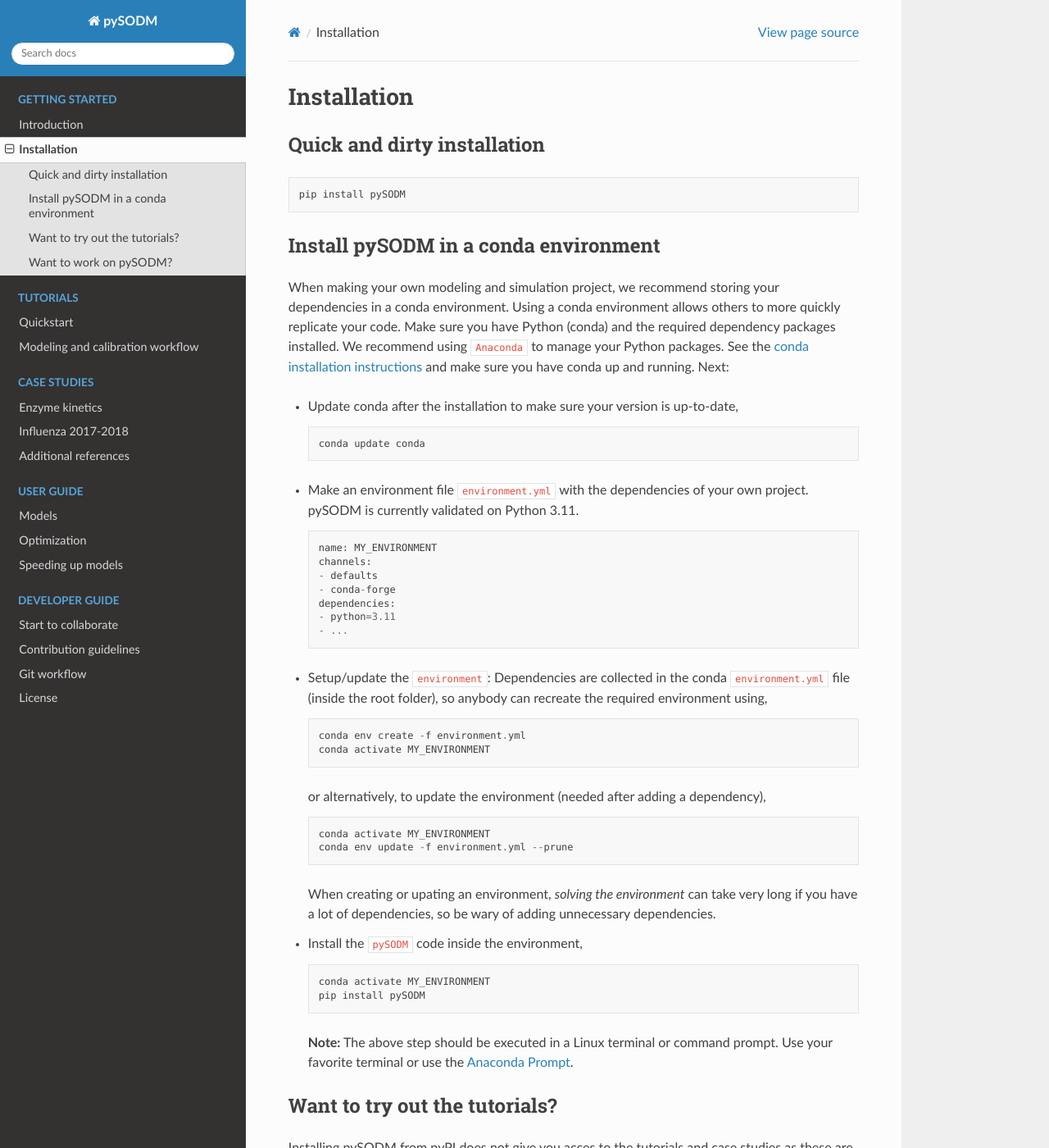
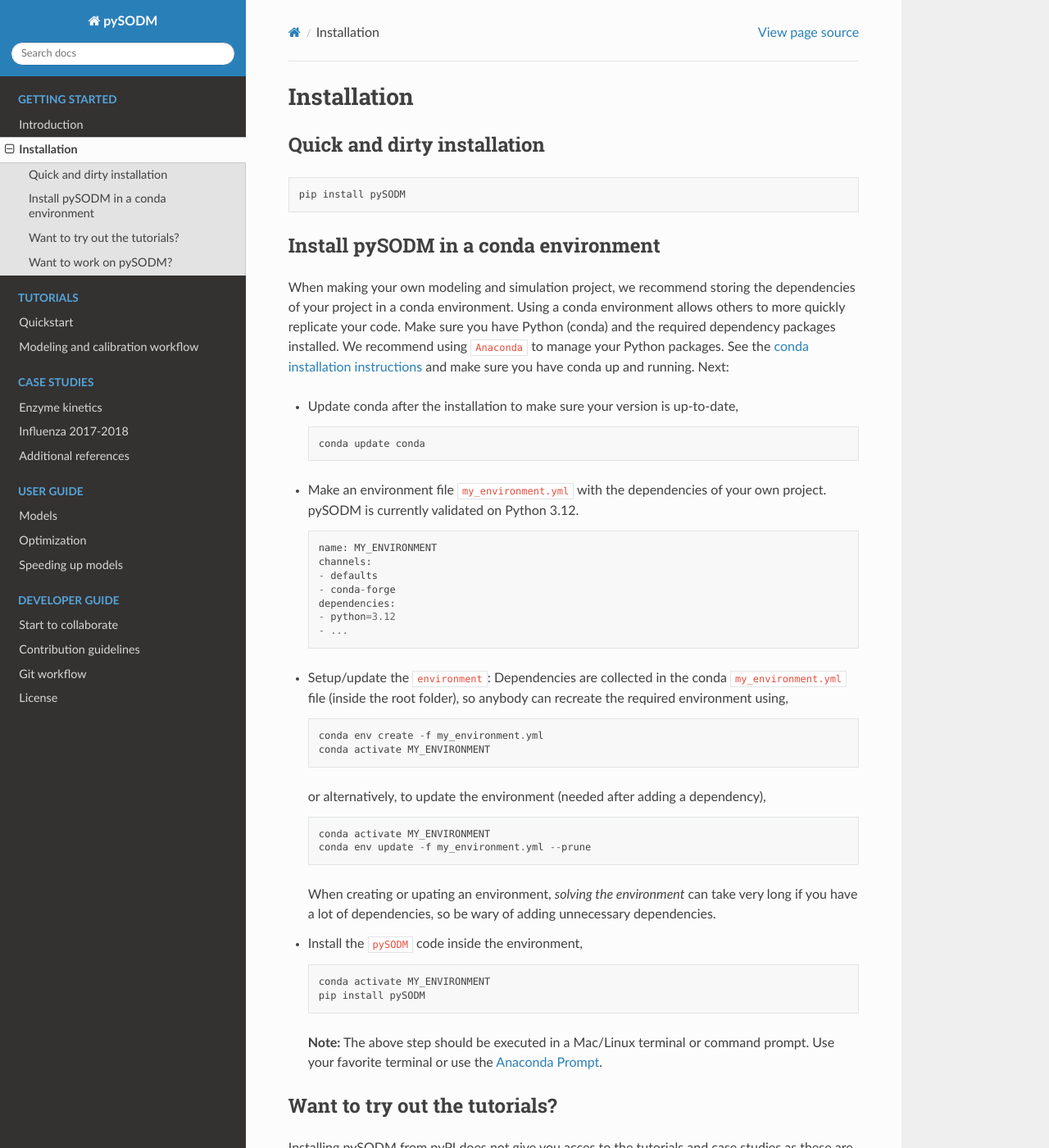
Before and after one commit to twallema/pySODM, a Sphinx documentation site: the page built from docs/installation.md, in a window 1280 px wide and 1400 px high. Shown: the whole window at 82% size. Built offline with Sphinx 7.4.7 and the Read the Docs theme 2.0.0, drawn with Linux system fonts in a browser that asks for light colours.

Commit message:
Tryout on MacBook pro 14 (#70)

````diff
--- a/docs/installation.md
+++ b/docs/installation.md
@@ -8,14 +8,14 @@ pip install pySODM
 
 ### Install pySODM in a conda environment
 
-When making your own modeling and simulation project, we recommend storing your dependencies in a conda environment. Using a conda environment allows others to more quickly replicate your code. Make sure you have Python (conda) and the required dependency packages installed. We recommend using `Anaconda` to manage your Python packages. See the [conda installation instructions](https://docs.conda.io/projects/conda/en/latest/user-guide/install/linux.html) and make sure you have conda up and running. Next:
+When making your own modeling and simulation project, we recommend storing the dependencies of your project in a conda environment. Using a conda environment allows others to more quickly replicate your code. Make sure you have Python (conda) and the required dependency packages installed. We recommend using `Anaconda` to manage your Python packages. See the [conda installation instructions](https://docs.conda.io/projects/conda/en/latest/user-guide/install/linux.html) and make sure you have conda up and running. Next:
 
 - Update conda after the installation to make sure your version is up-to-date,
      ```
      conda update conda
      ```
 
-- Make an environment file `environment.yml` with the dependencies of your own project. pySODM is currently validated on Python 3.11.
+- Make an environment file `my_environment.yml` with the dependencies of your own project. pySODM is currently validated on Python 3.12.
 
      ```
      name: MY_ENVIRONMENT
@@ -23,20 +23,20 @@ When making your own modeling and simulation project, we recommend storing your
      - defaults
      - conda-forge
      dependencies:
-     - python=3.11
+     - python=3.12
      - ...
      ```
 
-- Setup/update the `environment`: Dependencies are collected in the conda `environment.yml` file (inside the root folder), so anybody can recreate the required environment using,
+- Setup/update the `environment`: Dependencies are collected in the conda `my_environment.yml` file (inside the root folder), so anybody can recreate the required environment using,
 
      ```
-     conda env create -f environment.yml
+     conda env create -f my_environment.yml
      conda activate MY_ENVIRONMENT
      ```
      or alternatively, to update the environment (needed after adding a dependency),
      ```
      conda activate MY_ENVIRONMENT
-     conda env update -f environment.yml --prune
+     conda env update -f my_environment.yml --prune
      ```
 
      When creating or upating an environment, *solving the environment* can take very long if you have a lot of dependencies, so be wary of adding unnecessary dependencies.
@@ -48,7 +48,7 @@ When making your own modeling and simulation project, we recommend storing your
      pip install pySODM
      ```
 
-     __Note:__ The above step should be executed in a Linux terminal or command prompt. Use your favorite terminal or use the [Anaconda Prompt](https://docs.anaconda.com/anaconda/user-guide/getting-started/#open-anaconda-prompt).
+     __Note:__ The above step should be executed in a Mac/Linux terminal or command prompt. Use your favorite terminal or use the [Anaconda Prompt](https://docs.anaconda.com/anaconda/user-guide/getting-started/#open-anaconda-prompt).
 
 ### Want to try out the tutorials?
 
````
Also changed, not shown: README.md (+2 -0 lines), docs/introduction.md (+1 -0 lines), 2 other files.
